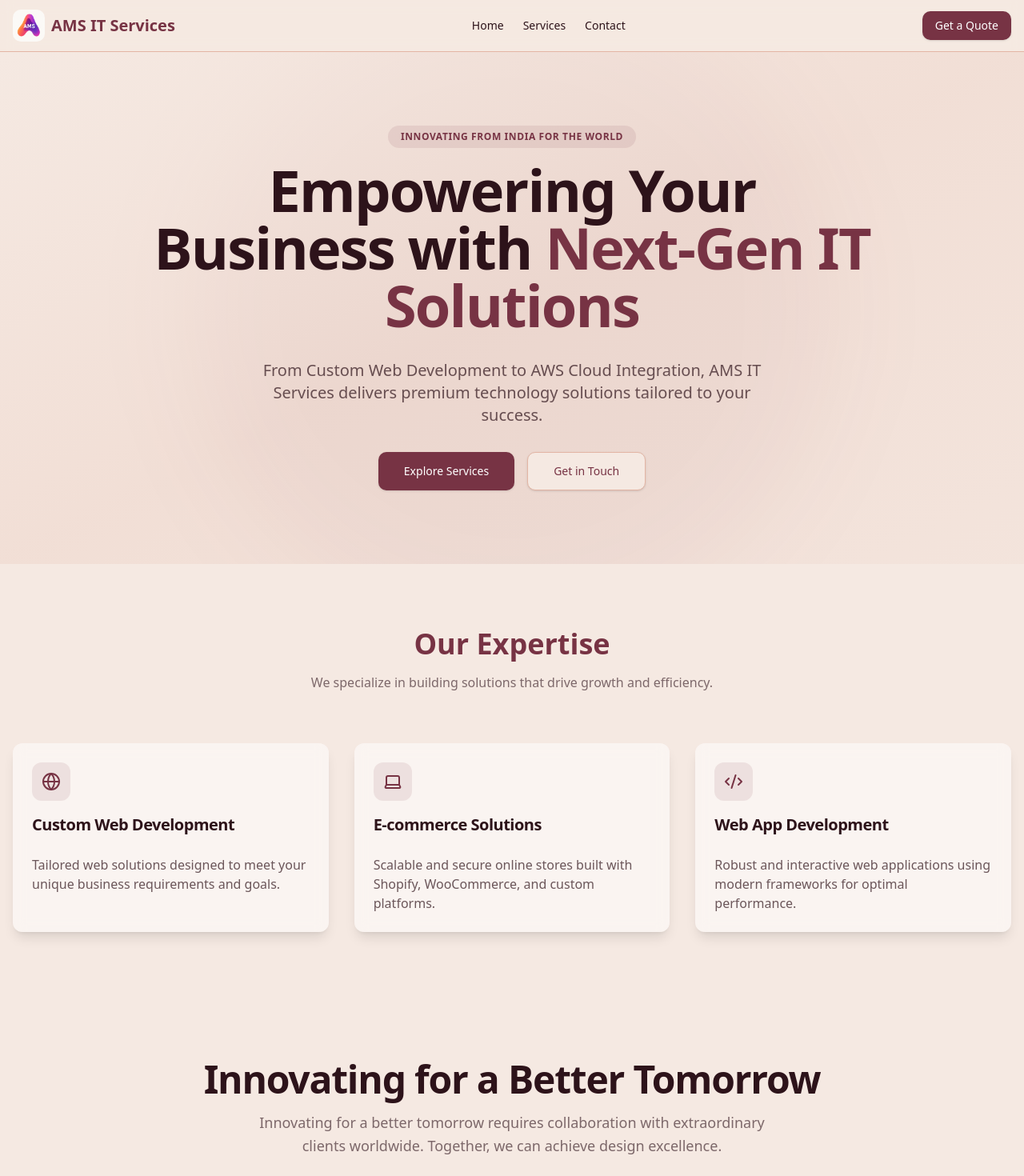
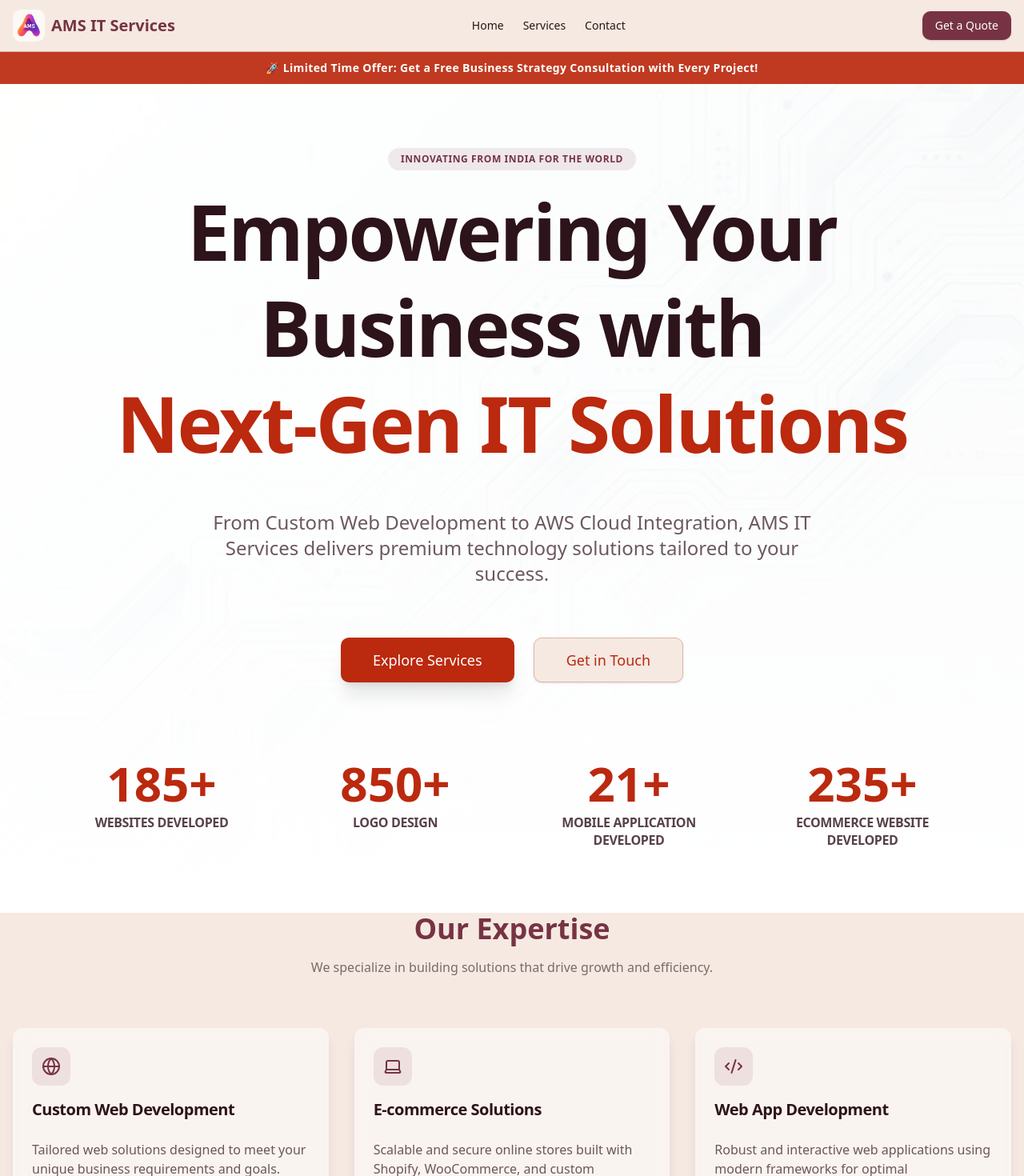
Before and after one commit to skmudassir-it/AMS_India, a Next.js app: page / in a window 1280 px wide. Shown: the top 1470 px of the page at 80% size. Built offline with nearby package versions, Linux system fonts and the light colour scheme.

Commit message:
feat: enhance hero with bg, add animated stats under hero, and add announcement bar

```diff
--- a/app/page.tsx
+++ b/app/page.tsx
@@ -5,6 +5,7 @@
 
 import { Portfolio } from "@/components/Portfolio"
 import StatsSection from "@/components/StatsSection"
+import AnimatedStats from "@/components/AnimatedStats"
 
 export default function Home() {
   const mainFeatures = [
@@ -35,31 +36,50 @@
   ]
 
   return (
-    <div className="flex flex-col gap-20 pb-20">
+    <div className="flex flex-col pb-20">
+      {/* Announcement Bar */}
+      <div className="w-full bg-[#BB290E] text-white py-2.5 px-4 text-center text-sm font-semibold tracking-wide z-[100] relative overflow-hidden">
+        <div className="absolute inset-0 bg-white/10 animate-pulse" />
+        <span className="relative">🚀 Limited Time Offer: Get a Free Business Strategy Consultation with Every Project!</span>
+      </div>
+
       {/* Hero Section */}
-      <section className="relative h-[80vh] flex items-center justify-center overflow-hidden bg-gradient-to-br from-background via-accent/20 to-secondary/10">
-        <div className="container px-4 text-center space-y-8 relative z-10">
+      <section className="relative min-h-[90vh] flex flex-col items-center justify-center overflow-hidden bg-white">
+        {/* Background Image with Gradient Overlay */}
+        <div
+          className="absolute inset-0 z-0 opacity-20"
+          style={{
+            backgroundImage: "url('/hero-bg.png')",
+            backgroundSize: 'cover',
+            backgroundPosition: 'center',
+          }}
+        />
+        <div className="absolute inset-0 bg-gradient-to-b from-white/0 via-white/40 to-white z-0" />
+
+        <div className="container px-4 text-center space-y-12 relative z-10 pt-20">
           <div className="inline-block px-4 py-1.5 mb-4 text-xs font-semibold tracking-wider text-primary uppercase bg-primary/10 rounded-full">
             Innovating from India for the World
           </div>
-          <h1 className="text-5xl md:text-7xl font-extrabold text-foreground tracking-tight max-w-4xl mx-auto">
-            Empowering Your Business with <span className="text-primary">Next-Gen IT Solutions</span>
+          <h1 className="text-5xl md:text-8xl font-extrabold text-foreground tracking-tight max-w-5xl mx-auto leading-tight">
+            Empowering Your Business with <br /><span className="text-[#BB290E]">Next-Gen IT Solutions</span>
           </h1>
-          <p className="text-lg md:text-xl text-foreground/70 max-w-2xl mx-auto">
+          <p className="text-xl md:text-2xl text-foreground/70 max-w-3xl mx-auto font-medium">
             From Custom Web Development to AWS Cloud Integration, AMS IT Services delivers premium technology solutions tailored to your success.
           </p>
-          <div className="flex flex-wrap items-center justify-center gap-4">
-            <Button size="lg" className="h-12 px-8" asChild>
+          <div className="flex flex-wrap items-center justify-center gap-6 pt-4">
+            <Button size="lg" className="h-14 px-10 text-lg bg-[#BB290E] hover:bg-[#96210b] shadow-xl hover:shadow-[#BB290E]/20 transition-all" asChild>
               <Link href="/services">Explore Services</Link>
             </Button>
-            <Button size="lg" variant="outline" className="h-12 px-8 border-primary text-primary hover:bg-primary/5" asChild>
+            <Button size="lg" variant="outline" className="h-14 px-10 text-lg border-[#BB290E] text-[#BB290E] hover:bg-[#BB290E]/5 transition-all" asChild>
               <Link href="/contact">Get in Touch</Link>
             </Button>
           </div>
         </div>
 
-        {/* Animated background element */}
-        <div className="absolute top-1/2 left-1/2 -translate-x-1/2 -translate-y-1/2 w-[800px] h-[800px] bg-primary/5 rounded-full blur-3xl -z-1" />
+        {/* Stats Grid Under Hero Content */}
+        <div className="w-full relative z-10 mt-12 mb-8">
+          <AnimatedStats />
+        </div>
       </section>
 
       {/* Main Features */}
--- /dev/null
+++ b/components/AnimatedStats.tsx
@@ -0,0 +1,83 @@
+'use client';
+
+import React, { useEffect, useState, useRef } from 'react';
+
+const AnimatedNumber = ({ value, duration = 2000 }: { value: number; duration?: number }) => {
+    const [count, setCount] = useState(0);
+    const countRef = useRef(0);
+    const [isVisible, setIsVisible] = useState(false);
+    const elementRef = useRef<HTMLSpanElement>(null);
+
+    useEffect(() => {
+        const observer = new IntersectionObserver(
+            ([entry]) => {
+                if (entry.isIntersecting) {
+                    setIsVisible(true);
+                    observer.disconnect();
+                }
+            },
+            { threshold: 0.1 }
+        );
+
+        if (elementRef.current) {
+            observer.observe(elementRef.current);
+        }
+
+        return () => observer.disconnect();
+    }, []);
+
+    useEffect(() => {
+        if (!isVisible) return;
+
+        let startTimestamp: number | null = null;
+        const step = (timestamp: number) => {
+            if (!startTimestamp) startTimestamp = timestamp;
+            const progress = Math.min((timestamp - startTimestamp) / duration, 1);
+            const currentCount = Math.floor(progress * value);
+
+            if (currentCount !== countRef.current) {
+                setCount(currentCount);
+                countRef.current = currentCount;
+            }
+
+            if (progress < 1) {
+                window.requestAnimationFrame(step);
+            }
+        };
+        window.requestAnimationFrame(step);
+    }, [value, duration, isVisible]);
+
+    return <span ref={elementRef}>{count}</span>;
+};
+
+const stats = [
+    { label: 'Websites developed', value: 185, suffix: '+' },
+    { label: 'Logo design', value: 850, suffix: '+' },
+    { label: 'Mobile application developed', value: 21, suffix: '+' },
+    { label: 'Ecommerce website developed', value: 235, suffix: '+' },
+];
+
+const AnimatedStats = () => {
+    return (
+        <div className="grid grid-cols-2 md:grid-cols-4 gap-8 md:gap-12 w-full max-w-6xl mx-auto px-4 py-12">
+            {stats.map((stat, index) => (
+                <div key={index} className="text-center group">
+                    <div className="text-5xl md:text-6xl font-extrabold text-[#BB290E] mb-2 tabular-nums">
+                        <AnimatedNumber value={stat.value} />
+                        {stat.suffix}
+                    </div>
+                    <p className="text-sm md:text-base font-bold text-foreground/80 leading-snug uppercase tracking-tight">
+                        {stat.label.split(' ').map((word, i) => (
+                            <React.Fragment key={i}>
+                                {word}
+                                {i % 2 === 1 ? <br /> : ' '}
+                            </React.Fragment>
+                        ))}
+                    </p>
+                </div>
+            ))}
+        </div>
+    );
+};
+
+export default AnimatedStats;
--- a/components/StatsSection.tsx
+++ b/components/StatsSection.tsx
@@ -18,23 +18,25 @@
     { name: 'Google DeepMind', src: '/logos/google-deepmind.svg' },
 ];
 
-const stats = [
-    { label: 'Website Developed', value: '987+' },
-    { label: 'Logo Design', value: '3487+' },
-    { label: 'Mobile Application Developed', value: '74+' },
-    { label: 'Ecommerce Website Developed', value: '878+' },
-];
-
 const StatsSection = () => {
     return (
         <section className="py-20 bg-white overflow-hidden">
             <div className="container mx-auto px-4">
+                {/* Trust Bar */}
+                <div className="text-center mb-16">
+                    <p className="text-xl text-gray-700 font-medium">
+                        We rated <span className="font-bold underline decoration-primary decoration-2">4.7 out of 5</span>{' '}
+                        <span className="text-yellow-400">★★★★★</span>{' '}
+                        served <span className="font-bold">1200+</span> satisfied customers.
+                    </p>
+                </div>
+
                 {/* Logo Marquee */}
-                <div className="relative mb-16">
+                <div className="relative">
                     <div className="flex overflow-hidden group">
-                        <div className="flex animate-marquee whitespace-nowrap items-center py-4">
+                        <div className="flex animate-marquee whitespace-nowrap items-center py-8">
                             {[...logos, ...logos].map((logo, index) => (
-                                <div key={index} className="mx-8 w-32 h-12 relative grayscale opacity-60 hover:grayscale-0 hover:opacity-100 transition-all duration-300 flex items-center justify-center">
+                                <div key={index} className="mx-12 w-40 h-16 relative grayscale opacity-40 hover:grayscale-0 hover:opacity-100 transition-all duration-300 flex items-center justify-center">
                                     <img
                                         src={logo.src}
                                         alt={logo.name}
@@ -45,36 +47,8 @@
                         </div>
                     </div>
                     {/* Fades */}
-                    <div className="absolute inset-y-0 left-0 w-32 bg-gradient-to-r from-white to-transparent z-10"></div>
-                    <div className="absolute inset-y-0 right-0 w-32 bg-gradient-to-l from-white to-transparent z-10"></div>
-                </div>
-
-                {/* Trust Bar */}
-                <div className="text-center mb-20">
-                    <p className="text-lg text-gray-700 font-medium">
-                        We rated <span className="font-bold underline decoration-primary decoration-2">4.7 out of 5</span>{' '}
-                        <span className="text-yellow-400">★★★★★</span>{' '}
-                        served <span className="font-bold">1200+</span> satisfied customers.
-                    </p>
-                </div>
-
-                {/* Stats Grid */}
-                <div className="grid grid-cols-2 md:grid-cols-4 gap-8 md:gap-12">
-                    {stats.map((stat, index) => (
-                        <div key={index} className="text-center group">
-                            <div className="text-5xl md:text-6xl font-bold text-[#b42106] mb-3 transition-transform duration-300 group-hover:scale-110">
-                                {stat.value}
-                            </div>
-                            <p className="text-sm md:text-base font-semibold text-gray-800 leading-tight">
-                                {stat.label.split(' ').map((word, i) => (
-                                    <React.Fragment key={i}>
-                                        {word}
-                                        <br />
-                                    </React.Fragment>
-                                ))}
-                            </p>
-                        </div>
-                    ))}
+                    <div className="absolute inset-y-0 left-0 w-48 bg-gradient-to-r from-white to-transparent z-10"></div>
+                    <div className="absolute inset-y-0 right-0 w-48 bg-gradient-to-l from-white to-transparent z-10"></div>
                 </div>
             </div>
 
@@ -84,7 +58,7 @@
           100% { transform: translateX(-50%); }
         }
         .animate-marquee {
-          animation: marquee 30s linear infinite;
+          animation: marquee 40s linear infinite;
         }
         .animate-marquee:hover {
           animation-play-state: paused;
```
Also changed, not shown: public/hero-bg.png (added).
